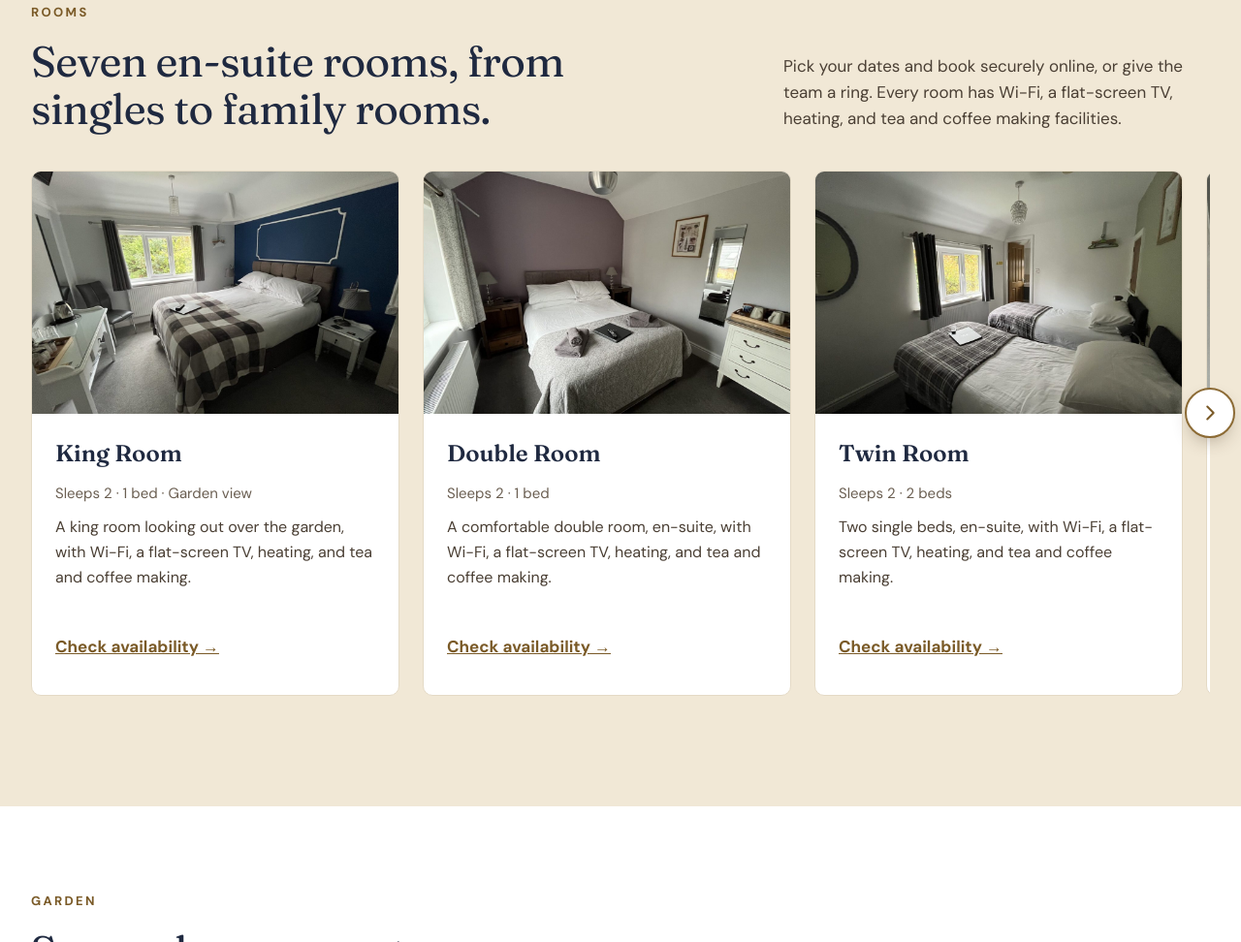
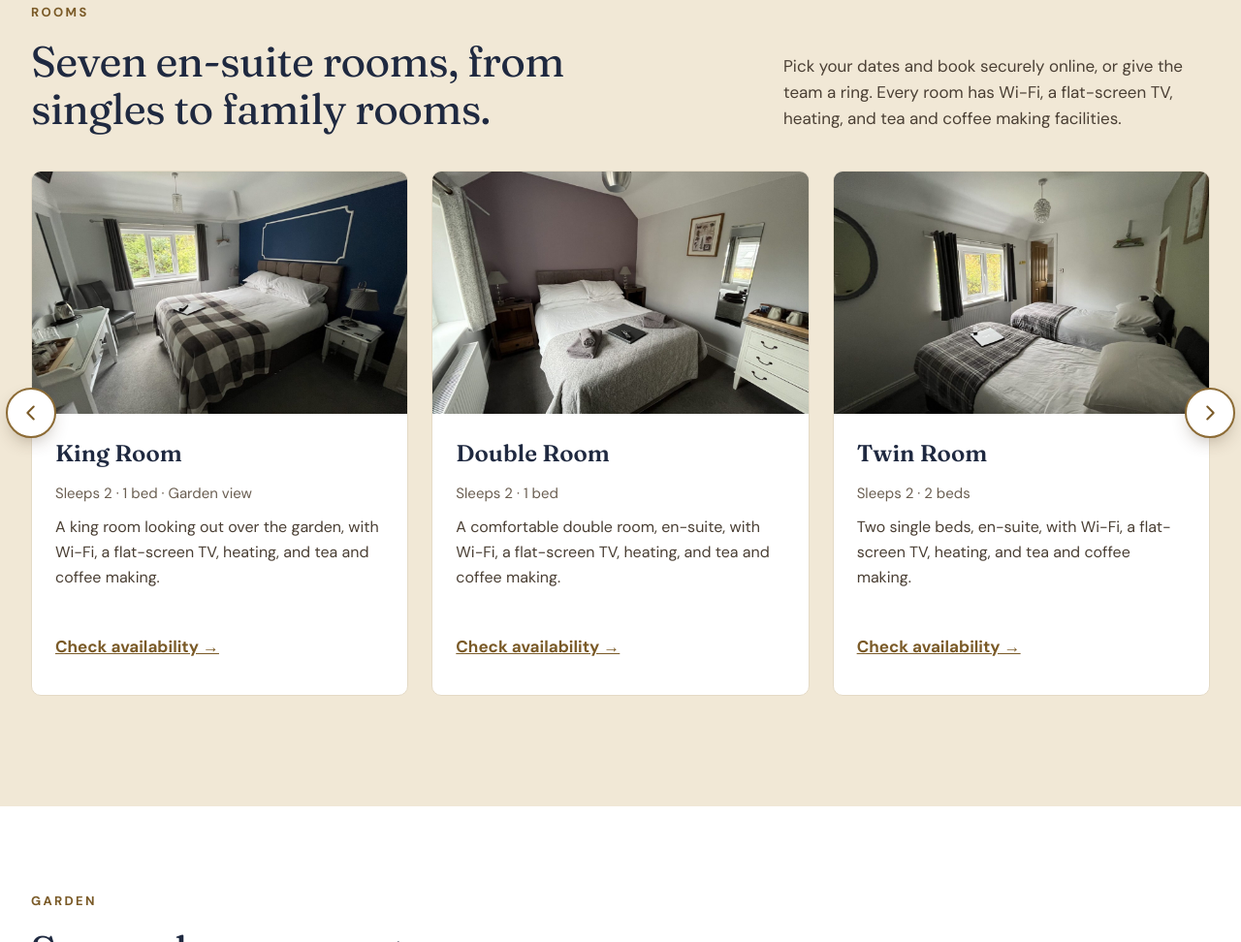
Before and after one commit to jedarlingtonx/laburnumcottageguesthouse.co.uk, a plain HTML site: page index.html in a window 1280 px wide. Shown: the part 2011-2983 px from the top of the page at 97% size. Drawn offline with Linux system fonts and the light colour scheme.

Commit message:
Make the rooms carousel loop, keep arrows visible, show whole cards only
Co-Authored-By: Claude Sonnet 5.5 <noreply@anthropic.com>
Claude-Session: https://claude.ai/code/session_01Gu4sFTQQp1RPCeSPtT2fv6

```diff
--- a/index.html
+++ b/index.html
@@ -75,15 +75,14 @@ footer>div:last-child>div{padding:18px 24px 22px !important;gap:6px !important}
 @media (min-width:761px){#nav a:not(:last-child){text-decoration:underline !important;text-decoration-color:transparent !important;text-decoration-thickness:2px;text-underline-offset:8px;transition:text-decoration-color .15s}#nav a:not(:last-child):hover,#nav a:not(:last-child):focus-visible{text-decoration-color:#8C6B35 !important}}
 @media (prefers-reduced-motion:no-preference){.rv{opacity:0;transform:translateY(28px);transition:opacity .7s ease,transform .7s ease}.rv.in{opacity:1;transform:none}}
 @media (min-width:641px){.avail{width:fit-content !important;max-width:100% !important;grid-template-columns:repeat(3,minmax(0,220px)) !important}}
-.rooms-track{display:flex;gap:24px;overflow-x:auto;scroll-snap-type:x mandatory;scroll-behavior:smooth;-webkit-overflow-scrolling:touch;padding:4px 2px 18px;scrollbar-width:thin;scrollbar-color:#8C6B35 #E4DAC6;outline-offset:4px}
-.rooms-track .rc{flex:0 0 min(380px,84%);scroll-snap-align:start;min-width:0}
+.rooms-track{display:flex;gap:24px;overflow-x:auto;scroll-snap-type:x mandatory;scroll-behavior:smooth;-webkit-overflow-scrolling:touch;padding:4px 0 18px;scrollbar-width:thin;scrollbar-color:#8C6B35 #E4DAC6;outline-offset:4px}
+.rooms-track .rc{flex:0 0 calc((100% - 48px)/3);scroll-snap-align:start;min-width:0}@media (max-width:1000px){.rooms-track .rc{flex-basis:calc((100% - 24px)/2)}}@media (max-width:640px){.rooms-track .rc{flex-basis:100%}}
 @media (prefers-reduced-motion:reduce){.rooms-track{scroll-behavior:auto}}
 @media (max-width:640px){.rooms-track .rc img{height:230px !important}}
 .rooms-wrap{position:relative}
 .rb{position:absolute;top:254px;transform:translateY(-50%);z-index:3;width:52px;height:52px;border-radius:999px;border:2px solid #8C6B35;background:#FFFFFF;color:#7A5A27;cursor:pointer;display:flex;align-items:center;justify-content:center;box-shadow:0 8px 20px -8px rgba(60,40,20,.45)}
 .rb-prev{left:-26px}.rb-next{right:-26px}
 .rb:hover:not(:disabled){background:#8C6B35;color:#FFFFFF}
-.rb:disabled{opacity:0;pointer-events:none}
 .rb:focus-visible{outline:3px solid #2C3A57;outline-offset:3px}
 .sr-only{position:absolute;width:1px;height:1px;margin:-1px;padding:0;overflow:hidden;clip:rect(0,0,0,0);white-space:nowrap;border:0}
 @media (max-width:640px){.rb{top:234px;width:44px;height:44px}.rb-prev{left:-8px}.rb-next{right:-8px}}
@@ -328,12 +327,12 @@ var cards=[].slice.call(t.children);
 function step(){var a=cards[0],b=cards[1];return b?b.offsetLeft-a.offsetLeft:a.offsetWidth}
 function update(){
 var s=step(),max=t.scrollWidth-t.clientWidth,first=Math.round(t.scrollLeft/s),vis=Math.max(1,Math.round(t.clientWidth/s)),last=Math.min(cards.length,first+vis);
-p.disabled=t.scrollLeft<=2;n.disabled=t.scrollLeft>=max-2;
 if(t.scrollLeft>=max-2)last=cards.length;
 c.textContent=(first+1===last?'Showing room '+last:'Showing rooms '+(first+1)+' to '+last)+' of '+cards.length;
 }
-p.addEventListener('click',function(){t.scrollBy({left:-step()*Math.max(1,Math.floor(t.clientWidth/step())),behavior:'smooth'})});
-n.addEventListener('click',function(){t.scrollBy({left:step()*Math.max(1,Math.floor(t.clientWidth/step())),behavior:'smooth'})});
+function page(){return step()*Math.max(1,Math.floor((t.clientWidth+4)/step()))}
+p.addEventListener('click',function(){if(t.scrollLeft<=2){t.scrollTo({left:t.scrollWidth,behavior:'smooth'})}else{t.scrollBy({left:-page(),behavior:'smooth'})}});
+n.addEventListener('click',function(){if(t.scrollLeft>=t.scrollWidth-t.clientWidth-2){t.scrollTo({left:0,behavior:'smooth'})}else{t.scrollBy({left:page(),behavior:'smooth'})}});
 t.addEventListener('scroll',function(){window.requestAnimationFrame(update)},{passive:true});
 t.addEventListener('keydown',function(e){if(e.key==='ArrowRight'){e.preventDefault();n.click()}if(e.key==='ArrowLeft'){e.preventDefault();p.click()}});
 window.addEventListener('resize',update);update();
```
